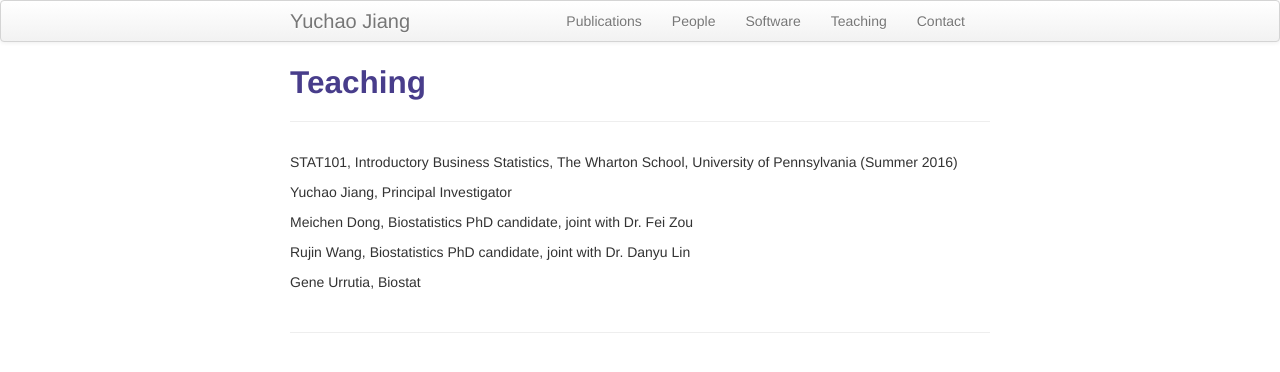
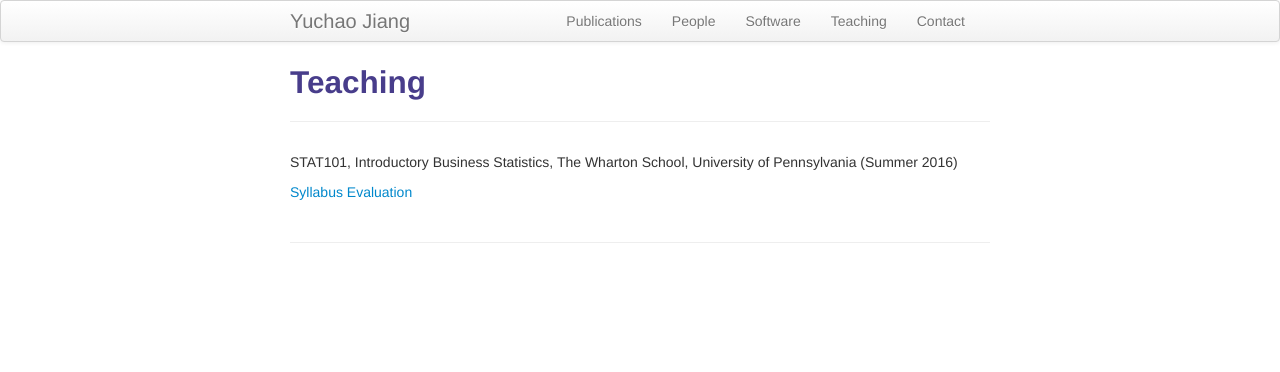
Before and after one commit to yuchaojiang/yuchaojiang.github.io, a Jekyll site: the page built from pages/teaching.md, in a window 1280 px wide. Shown: the top 372 px of the page. Built offline with Jekyll 4.4.1, drawn with Linux system fonts in a browser that asks for light colours.

Commit message:
Update teaching.md

```diff
--- a/pages/teaching.md
+++ b/pages/teaching.md
@@ -6,10 +6,5 @@ description: Courses taught by Yuchao Jiang.
 
 STAT101, Introductory Business Statistics, The Wharton School, University of Pennsylvania (Summer 2016)
 
-Yuchao Jiang, Principal Investigator
-
-Meichen Dong, Biostatistics PhD candidate, joint with Dr. Fei Zou
-
-Rujin Wang, Biostatistics PhD candidate, joint with Dr. Danyu Lin
-
-Gene Urrutia, Biostat
+[Syllabus]()
+[Evaluation]()
```
